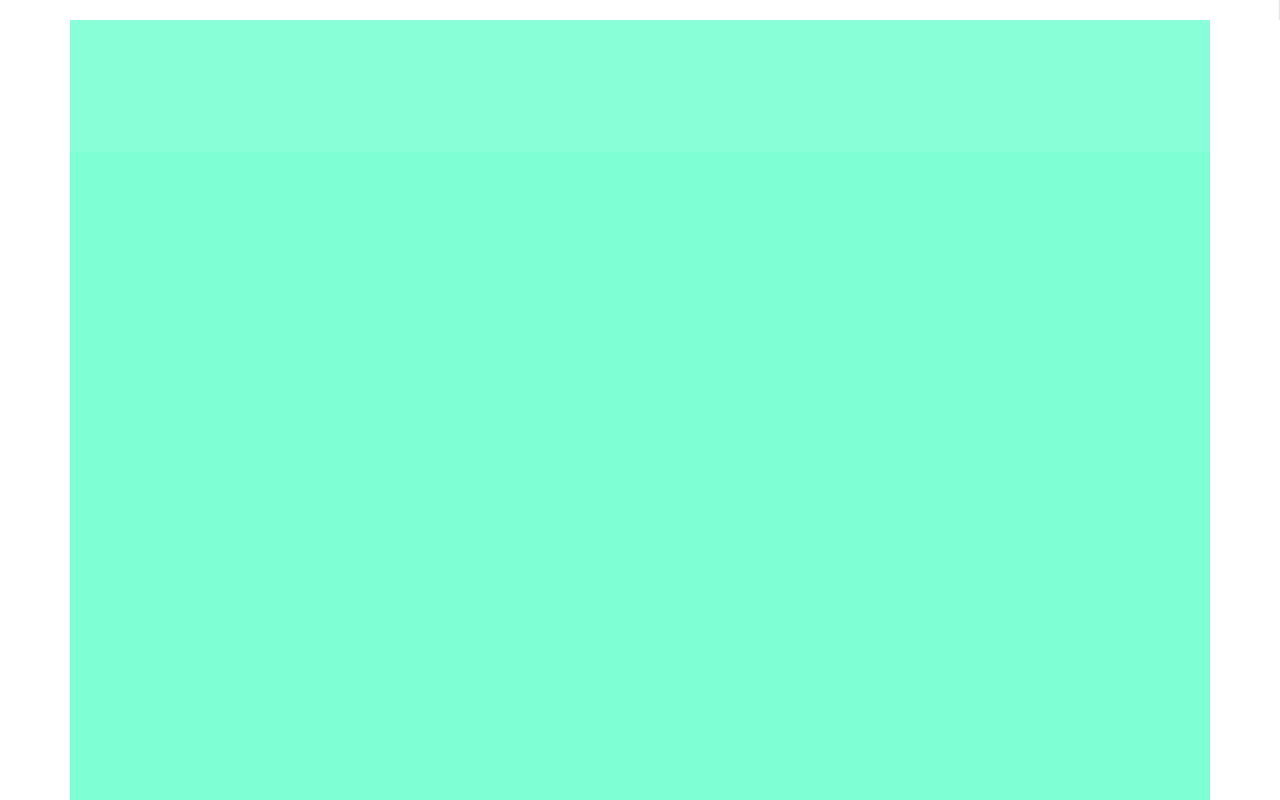
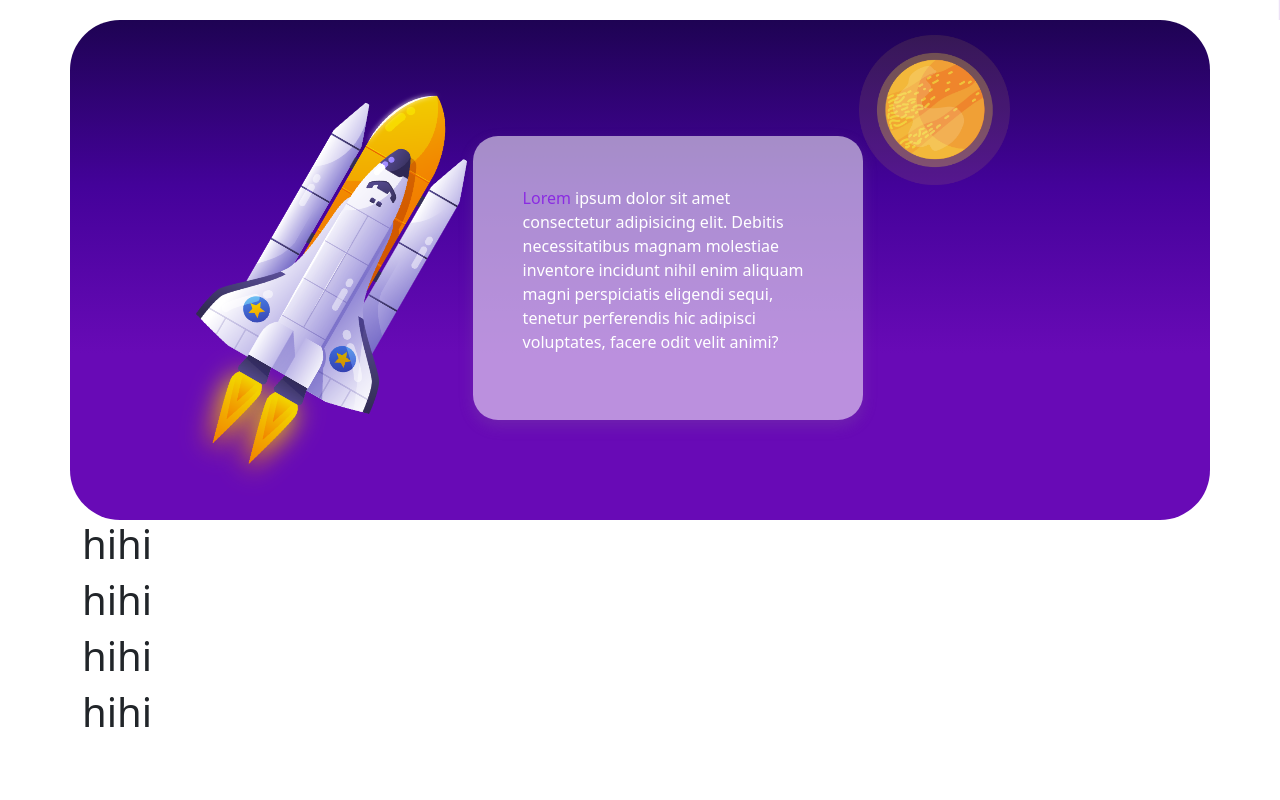
Before and after one commit to dzedajj/alexsamsung, a website: page index.html in a window 1280 px wide. Shown: the part 680-1480 px from the top of the page. After the commit the page ends 1424 px from the top, so only its background shows below. Drawn offline with nearby package versions, Linux system fonts and the light colour scheme.

Commit message:
29.5.21 kraj dana

```diff
--- a/index.html
+++ b/index.html
@@ -32,7 +32,7 @@
 
   <body>
     <!-- LANDING DIV -------------------------------------------------->
-    <div class="landing">
+    <div class="landing"id="Home">
       <!-- navbar -->
       <div class="nav_bg">
         <nav class="navbar navbar-expand-lg navbar-dark container">
@@ -40,22 +40,14 @@
             <img src="img/proba.png" alt="" />
           </a>
 
-          <button
-            class="navbar-toggler"
-            type="button"
-            data-toggle="collapse"
-            data-target="#navbarNavAltMarkup"
-            aria-controls="navbarNavAltMarkup"
-            aria-expanded="false"
-            aria-label="Toggle navigation"
-          >
+          <button class="navbar-toggler" type="button" data-toggle="collapse" data-target="#navbarNavAltMarkup" aria-controls="navbarNavAltMarkup" aria-expanded="false" aria-label="Toggle navigation">
             <span class="navbar-toggler-icon"></span>
           </button>
 
           <div class="collapse navbar-collapse" id="navbarNavAltMarkup">
             <div class="navbar-nav" id="navbuttons">
-              <a class="nav-link active" href="#">Home </a>
-              <a class="nav-link active" href="#drugi">About us </a>
+              <a class="nav-link active" href="#Home">Home </a>
+              <a class="nav-link active" href="#About">About us </a>
               <a class="nav-link active" href="#">Our pilots </a>
               <a class="nav-link active" href="#">Clients </a>
               <a class="nav-link active" href="#">Pricing </a>
@@ -66,10 +58,10 @@
       </div>
       <!-- end navbar -->
 
-      <!-- zvijezde -->
+      <!-- stars -->
       <img src="img/zvezda.png" alt="" class="zvezde" />
 
-      <!-- text i raketa -->
+      <!-- text and rocket -->
       <div class="raketa container">
         <div class="textidug">
           <h1>To the Moon and back</h1>
@@ -84,7 +76,7 @@
         <img src="img/only rocket.png" alt="" />
       </div>
 
-      <!-- planeta -->
+      <!-- planet -->
       <img class="planeta" src="img/planeta.png" alt="" />
 
       <!-- clouds  -->
@@ -92,33 +84,37 @@
         <img src="img/oblak1.png" id="cloud1" alt="oblak1" />
         <img src="img/oblak2.png" id="cloud2" alt="oblak2" />
         <img src="img/beliblak.png" id="cloud3" alt="oblak3" />
-
-        <!-- <img src="img/proba.png" id="cloudMob" alt="oblakZaMob" /> -->
       </div>
     </div>
 
     <!-- DIV 2 -------------------------------------->
 
-    <div class="container" id="drugi">
-      <div class="row">
-        <div class="col-12"></div>
+    <div class="container" id="About">
+      <div class="row"><div class="morp-bg">
+        <div class="col-6 left mt-3">
+          <img src="img/only rocket.png" class="rocketa" alt="">
+        </div>
+        <div class="col-6 right mt-3">
+
+            <img class="zuto"src="img/planeta.png" alt="">
+            <div class="morp-f">
+            <p><span style="color: blueviolet;">Lorem</span> ipsum dolor sit amet consectetur adipisicing elit. Debitis necessitatibus magnam molestiae inventore incidunt nihil enim aliquam magni perspiciatis eligendi sequi, tenetur perferendis hic adipisci voluptates, facere odit velit animi?</p>
+          </div>
+          </div>
+        </div>
+        <h1>hihi</h1>
+        <h1>hihi</h1>
+        <h1>hihi</h1>
+        <h1>hihi</h1>
       </div>
     </div>
-    <div class="container" id="drugi">
-      <div class="row">
-        <div class="col-12"></div>
-      </div>
-    </div>
-    <div class="container" id="drugi">
-      <div class="row">
-        <div class="col-12"></div>
-      </div>
-    </div>
-    <div class="container" id="drugi">
-      <div class="row">
-        <div class="col-12"></div>
-      </div>
-    </div>
+
+
+
+
+
+
+
 
     <!-- javascript -->
     <script src="js/script.js"></script>
--- a/js/script.js
+++ b/js/script.js
@@ -1,10 +1,10 @@
 $(window).scroll(function() {
-    if ($(document).scrollTop() > 200) {
+    if ($(document).scrollTop() > 50) {
       $('.nav_bg').addClass('dark');
     } else {
         $('.nav_bg').removeClass('transparent');
       }
-    if($(document).scrollTop() < 200){
+    if($(document).scrollTop() < 50){
         $('.nav_bg').removeClass('dark');
     }
 
--- a/scss/_nav.scss
+++ b/scss/_nav.scss
@@ -16,7 +16,6 @@
     width: 100%;
     display: flex;
     align-items: center;
-    // background-color: red;
 }
 
 .nav_bg img{
--- a/scss/style.scss
+++ b/scss/style.scss
@@ -1,4 +1,10 @@
 @import '_colors.scss', '_nav.scss';
+
+body {
+  box-sizing: border-box;
+  margin: 0;
+  padding: 0;
+}
 
 ::selection {
   background: $dark;
@@ -9,35 +15,23 @@
   color: $yellow
 }
 
-body {
-  box-sizing: border-box;
-  margin: 0;
-  padding: 0;
-}
-
-/** PRVI DIV ******************************/
+/** HOME DIV ******************************/
 .landing {
   position: relative;
   width: 100%;
-  height: 150%;
   background: $dark; /* fallback for old browsers */
-  background: -webkit-linear-gradient(
-    to top,
-    $light,
-    $light,
-    $medium,
-    $dark
-  ); /* Chrome 10-25, Safari 5.1-6 */
-  background: linear-gradient(
-    to top,
-    $light,
-    $light,
-    $medium,
-    $dark
-  ); /* W3C, IE 10+/ Edge, Firefox 16+, Chrome 26+, Opera 12+, Safari 7+ */
+  background: -webkit-linear-gradient(to top,$light, $light,$medium,$dark); /* Chrome 10-25, Safari 5.1-6 */
+  background: linear-gradient(to top,$light,$light,$medium,$dark); /* W3C, IE 10+/ Edge, Firefox 16+, Chrome 26+, Opera 12+, Safari 7+ */
 }
 
-.landing .planeta {
+.zvezde {
+  position: absolute;
+  z-index: 2;
+  width: 100%;
+
+}
+
+.planeta {
   width: 120px;
   height: auto;
   position: absolute;
@@ -57,12 +51,6 @@ body {
   opacity: 0.05;
 }
 
-.zvezde {
-  position: absolute;
-  z-index: 2;
-  width: 100%;
-}
-
 #cloud2 {
   left: 0;
   width: 100%;
@@ -78,10 +66,6 @@ body {
   position: absolute;
   opacity: 1;
   z-index: 2;
-}
-
-#cloudMob {
-  display: none;
 }
 
 /** Text i raketa **/
@@ -110,6 +94,8 @@ body {
   padding-bottom: 20px;
 }
 
+
+/** Responsive **/
 @media only screen and (max-width: 970px) {
   .clouds {
     margin-bottom: -30%;
@@ -118,7 +104,6 @@ body {
   #cloud3 {
     margin-bottom: 30%;
   }
-
 }
 
 @media only screen and (max-width: 660px) {
@@ -143,8 +128,6 @@ body {
   #cloudMob {
     display: block;
   }
-
-
 }
 
 @media only screen and (max-width: 500px) {
@@ -167,12 +150,59 @@ body {
   }
 }
 
+/** ABOUT DIV ******************************/
+
+#About{
+  position: relative;
+  z-index: 9;
+}
+
+.left img{
+  width: 100%;
+}
 
 
-/** drugi DIV ******************************/
 
-.col-12 {
-  background-color: aquamarine;
+.morp-bg{
+  display: flex;
+  align-items: center;
+  justify-content: center;
+  width: 100%;
+  height: 500px;
+  border-radius:50px ;
+  background: $dark; /* fallback for old browsers */
+  background: -webkit-linear-gradient(to top,$light, $light,$medium,$dark); /* Chrome 10-25, Safari 5.1-6 */
+  background: linear-gradient(to top,$light,$light,$medium,$dark); /* W3C, IE 10+/ Edge, Firefox 16+, Chrome 26+, Opera 12+, Safari 7+ */
+}
 
+.zuto{
+  position: absolute;
+  z-index: 5;
+  height: 150px;
+  top: 15px;
+  right: 200px;
+}
+.morp-f{
+  position: relative;
+  z-index: 3;
+  width: 70%;
+  padding: 50px;
+  margin-left: -30%;
+  font-size: 16px;
+  background-color: rgba(255, 255, 255, 0.55);
+backdrop-filter: undefined;
+-webkit-backdrop-filter: undefined;
+border: 1;
+box-shadow: rgba(142, 142, 142, 0.19) 0px 6px 15px 0px;
+-webkit-box-shadow: rgba(142, 142, 142, 0.19) 0px 6px 15px 0px;
+border-radius: 25px;
+-webkit-border-radius: 25px;
+color: rgb(255, 255, 255);
+}
+
+.rocketa{
   height: 500px;
+  margin-left: 150px;
+  rotate: 30deg;
+  width: 200px !important;
 }
```
Also changed, not shown: css/style.css, img/index.jpg (added), img/space.jpg (added), 1 other file.
